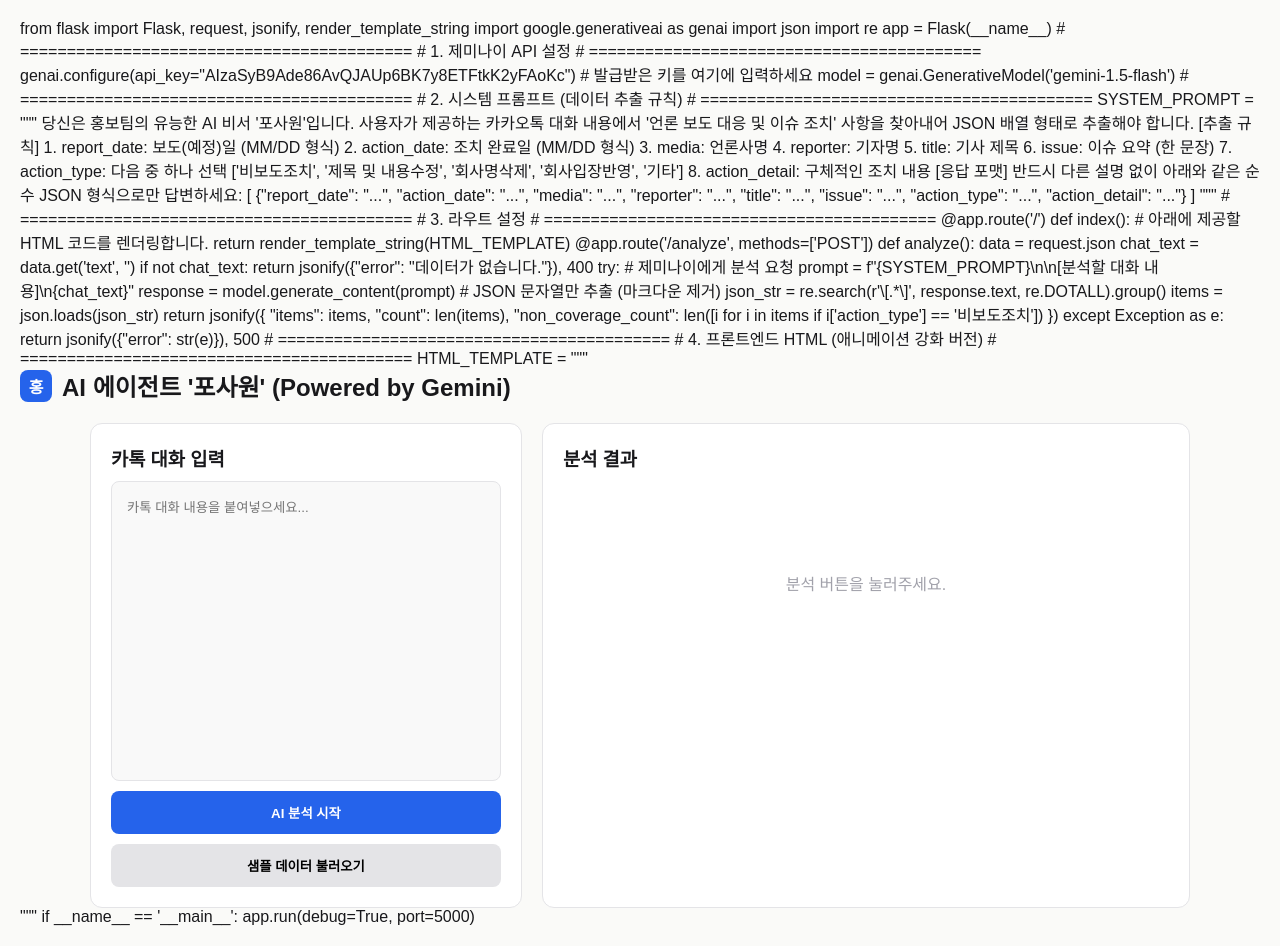
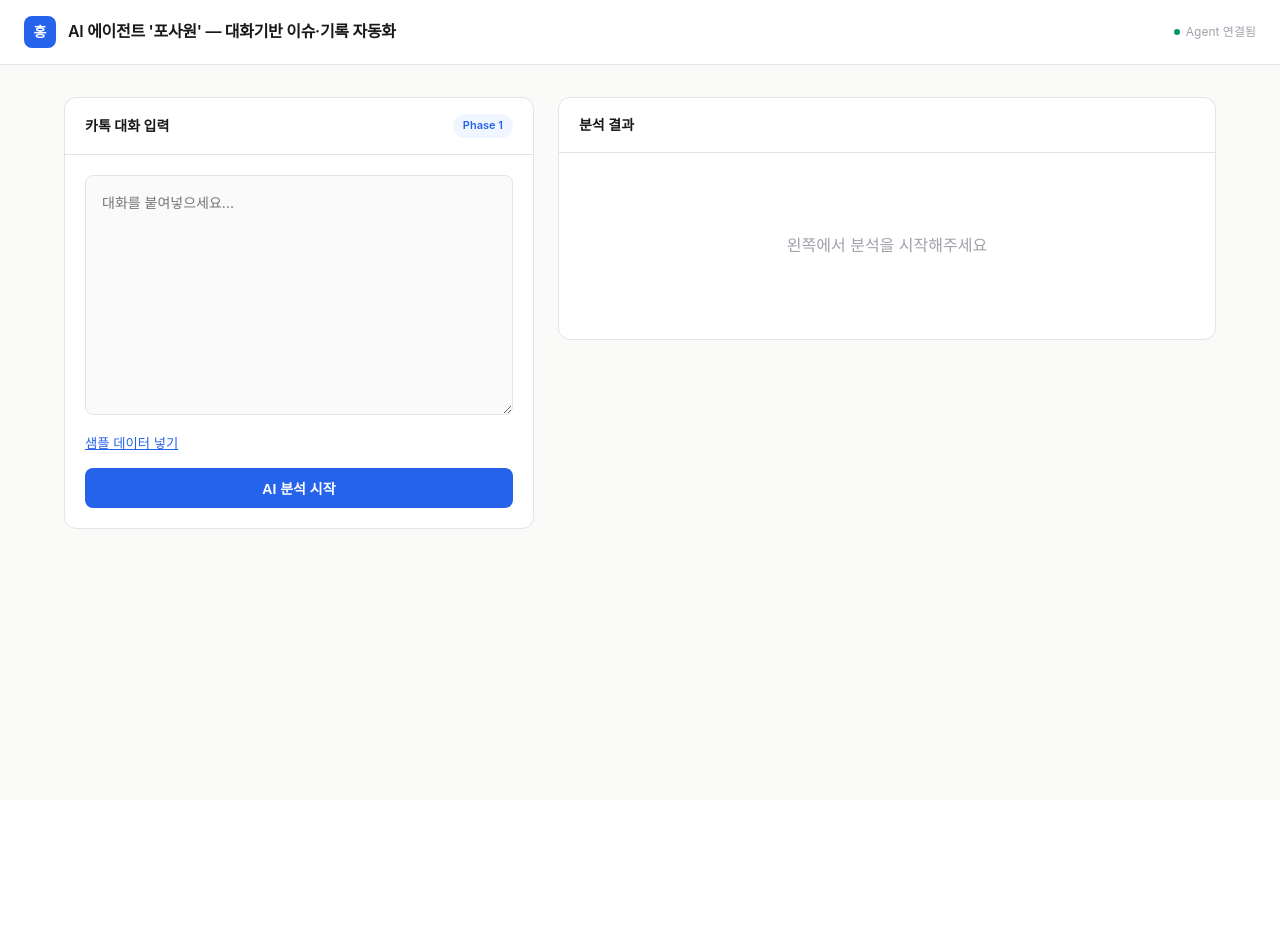
Before and after one commit to JainSohpie/PR_BOT, a Flask app: page / in a window 1280 px wide. After the commit the page ends 529 px from the top, so only its background shows below. Run offline with Flask 3, Linux system fonts and the light colour scheme; some web fonts are replaced.

Commit message:
Update dashboard.html

```diff
--- a/templates/dashboard.html
+++ b/templates/dashboard.html
@@ -1,173 +1,189 @@
-from flask import Flask, request, jsonify, render_template_string
-import google.generativeai as genai
-import json
-import re
-
-app = Flask(__name__)
-
-# ==========================================
-# 1. 제미나이 API 설정
-# ==========================================
-genai.configure(api_key="AIzaSyB9Ade86AvQJAUp6BK7y8ETFtkK2yFAoKc") # 발급받은 키를 여기에 입력하세요
-model = genai.GenerativeModel('gemini-1.5-flash')
-
-# ==========================================
-# 2. 시스템 프롬프트 (데이터 추출 규칙)
-# ==========================================
-SYSTEM_PROMPT = """
-당신은 홍보팀의 유능한 AI 비서 '포사원'입니다.
-사용자가 제공하는 카카오톡 대화 내용에서 '언론 보도 대응 및 이슈 조치' 사항을 찾아내어 JSON 배열 형태로 추출해야 합니다.
-
-[추출 규칙]
-1. report_date: 보도(예정)일 (MM/DD 형식)
-2. action_date: 조치 완료일 (MM/DD 형식)
-3. media: 언론사명
-4. reporter: 기자명
-5. title: 기사 제목
-6. issue: 이슈 요약 (한 문장)
-7. action_type: 다음 중 하나 선택 ['비보도조치', '제목 및 내용수정', '회사명삭제', '회사입장반영', '기타']
-8. action_detail: 구체적인 조치 내용
-
-[응답 포맷]
-반드시 다른 설명 없이 아래와 같은 순수 JSON 형식으로만 답변하세요:
-[
-  {"report_date": "...", "action_date": "...", "media": "...", "reporter": "...", "title": "...", "issue": "...", "action_type": "...", "action_detail": "..."}
-]
-"""
-
-# ==========================================
-# 3. 라우트 설정
-# ==========================================
-
-@app.route('/')
-def index():
-    # 아래에 제공할 HTML 코드를 렌더링합니다.
-    return render_template_string(HTML_TEMPLATE)
-
-@app.route('/analyze', methods=['POST'])
-def analyze():
-    data = request.json
-    chat_text = data.get('text', '')
-
-    if not chat_text:
-        return jsonify({"error": "데이터가 없습니다."}), 400
-
-    try:
-        # 제미나이에게 분석 요청
-        prompt = f"{SYSTEM_PROMPT}\n\n[분석할 대화 내용]\n{chat_text}"
-        response = model.generate_content(prompt)
-
-        # JSON 문자열만 추출 (마크다운 제거)
-        json_str = re.search(r'\[.*\]', response.text, re.DOTALL).group()
-        items = json.loads(json_str)
-
-        return jsonify({
-            "items": items,
-            "count": len(items),
-            "non_coverage_count": len([i for i in items if i['action_type'] == '비보도조치'])
-        })
-    except Exception as e:
-        return jsonify({"error": str(e)}), 500
-
-# ==========================================
-# 4. 프론트엔드 HTML (애니메이션 강화 버전)
-# ==========================================
-HTML_TEMPLATE = """
 <!DOCTYPE html>
 <html lang="ko">
 <head>
 <meta charset="UTF-8">
-    <title>AI 에이전트 '포사원'</title>
+<meta name="viewport" content="width=device-width, initial-scale=1.0">
+<title> AI 에이전트 '포사원' </title>
 <link href="https://cdn.jsdelivr.net/npm/pretendard@latest/dist/web/variable/pretendardvariable-dynamic-subset.min.css" rel="stylesheet">
 <style>
+/* [기존 스타일 유지] */
 :root {
   --bg: #FAFAF8; --card: #FFFFFF; --text: #18181B; --sub: #71717A;
-            --muted: #A1A1AA; --accent: #2563EB; --success: #059669;
-            --border: #E4E4E7; --teams-purple: #5059C9; --font: 'Pretendard Variable', sans-serif;
+  --muted: #A1A1AA; --accent: #2563EB; --accent-hover: #1D4ED8;
+  --success: #059669; --success-bg: #ECFDF5; --warning-bg: #FFFBEB;
+  --border: #E4E4E7; --input-bg: #FAFAFA; --teams-purple: #5059C9;
+  --teams-purple-light: #EDEFFB; --excel-green: #107C41; --excel-green-light: #E7F3EC;
+  --font: 'Pretendard Variable', -apple-system, BlinkMacSystemFont, sans-serif;
 }
 * { margin: 0; padding: 0; box-sizing: border-box; }
-        body { font-family: var(--font); background: var(--bg); color: var(--text); padding: 20px; }
-        .main { max-width: 1100px; margin: 0 auto; display: grid; grid-template-columns: 1fr 1.5fr; gap: 20px; }
-        .panel { background: var(--card); border: 1px solid var(--border); border-radius: 12px; padding: 20px; }
-        .header { margin-bottom: 20px; display: flex; align-items: center; gap: 10px; }
-        .logo { width: 32px; height: 32px; background: var(--accent); color: white; border-radius: 8px; display: flex; align-items: center; justify-content: center; font-weight: bold; }
+body { font-family: var(--font); background: var(--bg); color: var(--text); line-height: 1.6; min-height: 100vh; }
 
-        textarea { width: 100%; height: 300px; padding: 15px; border: 1px solid var(--border); border-radius: 8px; font-family: inherit; resize: none; background: #F9F9F9; margin-bottom: 10px; }
-        .btn { width: 100%; padding: 12px; border: none; border-radius: 8px; font-weight: 600; cursor: pointer; transition: 0.2s; }
+/* [추가: 가상 커서 및 자동화 연출 스타일] */
+#virtualCursor {
+    position: fixed;
+    width: 28px; height: 28px;
+    background: rgba(37, 99, 235, 0.5);
+    border: 2px solid white;
+    border-radius: 50%;
+    pointer-events: none;
+    z-index: 10000;
+    display: none;
+    transition: all 0.9s cubic-bezier(0.45, 0.05, 0.55, 0.95); /* 실제 사람이 움직이는 듯한 곡선 */
+    box-shadow: 0 0 20px rgba(37, 99, 235, 0.4);
+}
+#virtualCursor.clicking { transform: scale(0.8); background: rgba(5, 150, 105, 0.8); }
+
+.focus-row { background-color: #EFF6FF !important; outline: 2px solid var(--accent); transition: background 0.3s; }
+
+/* [기존 디자인 클래스들 그대로 유지] */
+.header { background: var(--card); border-bottom: 1px solid var(--border); padding: 16px 24px; display: flex; align-items: center; justify-content: space-between; position: sticky; top: 0; z-index: 100; }
+.header-left { display: flex; align-items: center; gap: 12px; }
+.logo { width: 32px; height: 32px; background: var(--accent); border-radius: 8px; display: flex; align-items: center; justify-content: center; color: white; font-weight: 700; font-size: 14px; }
+.header h1 { font-size: 16px; font-weight: 600; letter-spacing: -0.3px; }
+.header-status { font-size: 12px; color: var(--muted); display: flex; align-items: center; gap: 6px; }
+.status-dot { width: 6px; height: 6px; border-radius: 50%; background: var(--success); }
+.main { max-width: 1200px; margin: 0 auto; padding: 32px 24px; display: grid; grid-template-columns: 1fr 1.4fr; gap: 24px; align-items: start; }
+.panel { background: var(--card); border: 1px solid var(--border); border-radius: 12px; overflow: hidden; }
+.panel-header { padding: 16px 20px; border-bottom: 1px solid var(--border); display: flex; align-items: center; justify-content: space-between; }
+.panel-title { font-size: 14px; font-weight: 600; }
+.panel-badge { font-size: 11px; font-weight: 600; padding: 3px 10px; border-radius: 100px; background: #EFF6FF; color: var(--accent); }
+.panel-body { padding: 20px; }
+.date-row { display: flex; gap: 12px; margin-bottom: 12px; }
+.date-field { flex: 1; }
+.date-label { font-size: 12px; font-weight: 600; color: var(--sub); display: block; margin-bottom: 4px; }
+.date-input { width: 100%; border: 1px solid var(--border); border-radius: 8px; padding: 10px 14px; font-family: var(--font); font-size: 14px; background: var(--input-bg); color: var(--text); }
+.input-area { width: 100%; min-height: 240px; border: 1px solid var(--border); border-radius: 8px; padding: 16px; font-family: var(--font); font-size: 14px; background: var(--input-bg); resize: vertical; }
+.btn { display: inline-flex; align-items: center; justify-content: center; gap: 8px; padding: 10px 20px; border-radius: 8px; font-size: 14px; font-weight: 600; cursor: pointer; border: none; transition: 0.15s; width: 100%; margin-top: 12px; }
 .btn-primary { background: var(--accent); color: white; }
-        .btn-teams { background: var(--teams-purple); color: white; margin-top: 15px; }
-
-        .result-table { width: 100%; border-collapse: collapse; font-size: 13px; margin-top: 15px; }
-        .result-table th { text-align: left; padding: 10px; border-bottom: 1px solid var(--border); color: var(--sub); }
+.btn-teams { background: var(--teams-purple); color: white; }
+.spinner { width: 16px; height: 16px; border: 2px solid rgba(255,255,255,0.3); border-top-color: white; border-radius: 50%; animation: spin 0.6s linear infinite; }
+@keyframes spin { to { transform: rotate(360deg); } }
+.table-wrap { max-height: 400px; overflow-y: auto; border: 1px solid var(--border); border-radius: 8px; }
+.result-table { width: 100%; border-collapse: collapse; font-size: 13px; }
+.result-table th { text-align: left; padding: 10px; background: var(--bg); border-bottom: 1px solid var(--border); position: sticky; top: 0; }
 .result-table td { padding: 10px; border-bottom: 1px solid #F4F4F5; }
-
-        .tag { padding: 2px 6px; border-radius: 4px; font-size: 11px; font-weight: 600; }
+.tag { display: inline-block; padding: 2px 8px; border-radius: 4px; font-size: 11px; font-weight: 600; }
 .tag-red { background: #FEE2E2; color: #991B1B; }
 .tag-blue { background: #DBEAFE; color: #1E40AF; }
+.tag-orange { background: #FEF3C7; color: #92400E; }
+.tag-green { background: #D1FAE5; color: #065F46; }
 
-        /* 엑셀 애니메이션 효과 */
-        .teams-mockup { margin-top: 20px; border: 1px solid var(--border); border-radius: 10px; overflow: hidden; display: none; background: white; }
-        .teams-mockup.active { display: block; animation: slideUp 0.5s ease; }
-        .excel-row-new { animation: rowAppear 0.6s ease forwards; opacity: 0; background: #FFFBEB; }
-        @keyframes slideUp { from { opacity: 0; transform: translateY(20px); } to { opacity: 1; transform: translateY(0); } }
-        @keyframes rowAppear { to { opacity: 1; background: white; } }
-
-        .spinner { display: inline-block; width: 14px; height: 14px; border: 2px solid rgba(255,255,255,0.3); border-top-color: white; border-radius: 50%; animation: spin 0.8s linear infinite; margin-right: 8px; }
-        @keyframes spin { to { transform: rotate(360deg); } }
+/* Teams Mockup & Animation */
+.save-progress { margin-top: 16px; padding: 16px; background: var(--teams-purple-light); border: 1px solid #D1D6F2; border-radius: 10px; display: none; }
+.save-progress.active { display: block; }
+.save-progress-bar-bg { width: 100%; height: 6px; background: rgba(80, 89, 201, 0.15); border-radius: 3px; overflow: hidden; margin: 10px 0; }
+.save-progress-bar { height: 100%; background: var(--teams-purple); width: 0%; transition: width 0.4s ease; }
+.teams-mockup { margin-top: 24px; border: 1px solid var(--border); border-radius: 12px; overflow: hidden; display: none; background: white; animation: slideUp 0.5s ease; }
+.teams-mockup.active { display: block; }
+@keyframes slideUp { from { transform: translateY(20px); opacity: 0; } to { transform: translateY(0); opacity: 1; } }
+.excel-row-new { background: #FFFBEB; animation: highlight 2s ease forwards; }
+@keyframes highlight { 0% { background: #FDE68A; } 100% { background: white; } }
+.toast { position: fixed; bottom: 24px; right: 24px; padding: 14px 20px; border-radius: 10px; z-index: 1000; display: none; color: white; }
+.toast.success { background: #065F46; }
 </style>
 </head>
 <body>
 
+<div id="virtualCursor"></div>
+
 <div class="header">
+  <div class="header-left">
     <div class="logo">홍</div>
-    <h2>AI 에이전트 '포사원' (Powered by Gemini)</h2>
+    <h1>AI 에이전트 '포사원' — 대화기반 이슈·기록 자동화</h1>
+  </div>
+  <div class="header-status"><span class="status-dot"></span> Agent 연결됨</div>
 </div>
 
 <div class="main">
   <div class="panel">
-        <h3 style="margin-bottom:10px">카톡 대화 입력</h3>
-        <textarea id="chatInput" placeholder="카톡 대화 내용을 붙여넣으세요..."></textarea>
-        <button class="btn btn-primary" onclick="analyze()" id="analyzeBtn">AI 분석 시작</button>
-        <button class="btn" style="margin-top:10px; background:#E4E4E7;" onclick="loadSample()">샘플 데이터 불러오기</button>
+    <div class="panel-header"><span class="panel-title">카톡 대화 입력</span><span class="panel-badge">Phase 1</span></div>
+    <div class="panel-body">
+      <textarea id="chatInput" class="input-area" placeholder="대화를 붙여넣으세요..."></textarea>
+      <div style="margin-top:8px">
+        <button class="sample-btn" onclick="loadSample()" style="color:var(--accent); cursor:pointer; background:none; border:none; text-decoration:underline;">샘플 데이터 넣기</button>
+      </div>
+      <button id="analyzeBtn" class="btn btn-primary" onclick="analyze()">AI 분석 시작</button>
+    </div>
   </div>
 
   <div class="panel">
-        <h3>분석 결과</h3>
+    <div class="panel-header"><span class="panel-title">분석 결과</span><span id="resultBadge" class="panel-badge" style="display:none">0건</span></div>
+    <div class="panel-body">
+      <div id="emptyState" style="text-align:center; padding:60px 0; color:var(--muted);">
+        <p>왼쪽에서 분석을 시작해주세요</p>
+      </div>
+
       <div id="resultArea" style="display:none">
+        <div id="summaryCards" style="display:flex; gap:10px; margin-bottom:15px;"></div>
+        <div class="table-wrap">
           <table class="result-table">
-                <thead><tr><th>날짜</th><th>매체/기자</th><th>제목</th><th>유형</th></tr></thead>
+            <thead>
+              <tr><th>보도일</th><th>매체/기자</th><th>기사제목</th><th>조치유형</th></tr>
+            </thead>
             <tbody id="resultBody"></tbody>
           </table>
-            <button class="btn btn-teams" onclick="saveToTeams()" id="saveBtn">Teams 엑셀로 전송하기</button>
+        </div>
+
+        <button id="saveBtn" class="btn btn-teams" onclick="saveToTeams()">Teams 파일로 전송</button>
+
+        <div id="saveProgress" class="save-progress">
+          <div style="font-size:13px; color:var(--teams-purple); font-weight:600;">Teams 동기화 중...</div>
+          <div class="save-progress-bar-bg"><div id="progressBar" class="save-progress-bar"></div></div>
+          <div id="progressStep" style="font-size:12px; color:var(--sub);">준비 중...</div>
+        </div>
 
         <div id="teamsMockup" class="teams-mockup">
-                <div style="background:var(--teams-purple); color:white; padding:8px 15px; font-size:12px;">이슈관리DB.xlsx - Teams 실시간 동기화</div>
-                <table class="result-table" style="margin:0;">
-                    <tbody id="excelBody"></tbody>
+          <div style="background:var(--teams-purple); color:white; padding:10px 15px; font-size:12px; font-weight:600;">이슈관리DB.xlsx - 실시간 동기화</div>
+          <div class="excel-table-wrap" style="max-height:250px; overflow-y:auto;">
+            <table class="excel-table" style="width:100%; border-collapse:collapse; font-size:12px;">
+              <tbody id="excelBody">
+                <tr style="background:#f5f5f5; font-weight:600;"><td style="padding:8px;">#</td><td>보도일</td><td>매체</td><td>제목</td><td>상태</td></tr>
+              </tbody>
             </table>
           </div>
         </div>
-        <div id="emptyState" style="text-align:center; padding:100px 0; color:var(--muted);">분석 버튼을 눌러주세요.</div>
+      </div>
+    </div>
   </div>
 </div>
 
+<div id="toast" class="toast"></div>
+
 <script>
 let currentItems = [];
+const tagColors = { '비보도조치': 'tag-red', '제목 및 내용수정': 'tag-blue', '회사명삭제': 'tag-orange', '회사입장반영': 'tag-green' };
 
 function loadSample() {
-    document.getElementById('chatInput').value = `--------------- 2026년 4월 3일 ---------------
-[오전 9:23] 팀장: 한국경제 김민수 기자 "포스코이앤씨 하자 분쟁" 기사 떴다. 제목 수정 요청해.
-[오전 10:30] 포사원: 수정 완료됐습니다. "일부 건설사"로 변경됨.
-[오후 2:15] 팀장: 머니투데이 박지영 기자 취재 문의 왔는데 보도 안하기로 협의함.`;
+    document.getElementById('chatInput').value = `[오전 9:23] 팀장: 한국경제 김민수 기자 "포스코이앤씨 하자 분쟁" 기사 수정 요청해.\n[오전 10:30] 포사원: 수정 완료됐습니다.\n[오후 2:15] 팀장: 머니투데이 비보도 조치 협의 완료.`;
+}
+
+// 가상 커서 이동 및 클릭 연출 함수
+async function moveCursorAndAction(elementId, actionLabel) {
+    const cursor = document.getElementById('virtualCursor');
+    const target = document.getElementById(elementId);
+    const rect = target.getBoundingClientRect();
+
+    cursor.style.display = 'block';
+    cursor.style.left = (rect.left + rect.width/2) + 'px';
+    cursor.style.top = (rect.top + rect.height/2) + 'px';
+
+    await new Promise(r => setTimeout(r, 1200)); // 이동 시간 대기
+
+    cursor.classList.add('clicking');
+    if(actionLabel) showToast(actionLabel, 'success');
+    await new Promise(r => setTimeout(r, 400));
+    cursor.classList.remove('clicking');
 }
 
 async function analyze() {
     const text = document.getElementById('chatInput').value;
-    if(!text) return alert("내용을 입력하세요!");
+    if(!text) return;
 
     const btn = document.getElementById('analyzeBtn');
     btn.disabled = true; btn.innerHTML = '<span class="spinner"></span> 분석 중...';
 
+    // 백엔드 통신 (Gemini API 호출)
+    try {
         const res = await fetch('/analyze', {
             method: 'POST',
             headers: {'Content-Type': 'application/json'},
@@ -176,51 +192,106 @@ async function analyze() {
         const data = await res.json();
         currentItems = data.items;
 
+        renderResults(data);
+
+        // --- [Step 2: 자동화 연출 시작] ---
+        await new Promise(r => setTimeout(r, 800));
+
+        // 1. 결과 테이블의 첫 번째 행 확인 연출
+        const firstRow = document.querySelector('#resultBody tr');
+        if(firstRow) {
+            firstRow.id = 'tempRow';
+            await moveCursorAndAction('tempRow', '추출 데이터 검토 중...');
+            firstRow.classList.add('focus-row');
+        }
+
+        // 2. Teams 전송 버튼으로 커서 이동 후 자동 클릭
+        await new Promise(r => setTimeout(r, 1000));
+        await moveCursorAndAction('saveBtn', 'Teams DB로 전송을 시작합니다.');
+
+        // 실제 전송 함수 실행
+        saveToTeams();
+
+        // 커서 숨기기
+        setTimeout(() => {
+            document.getElementById('virtualCursor').style.display = 'none';
+            if(firstRow) firstRow.classList.remove('focus-row');
+        }, 1000);
+
+    } catch(e) {
+        showToast('오류 발생: ' + e.message, 'error');
+    } finally {
+        btn.disabled = false; btn.innerHTML = 'AI 분석 시작';
+    }
+}
+
+function renderResults(data) {
     document.getElementById('emptyState').style.display = 'none';
     document.getElementById('resultArea').style.display = 'block';
+    document.getElementById('resultBadge').textContent = data.count + '건';
+    document.getElementById('resultBadge').style.display = 'block';
 
     document.getElementById('resultBody').innerHTML = data.items.map(item => `
         <tr>
-            <td>\${item.report_date}</td>
-            <td><strong>\${item.media}</strong><br>\${item.reporter}</td>
-            <td>\${item.title}</td>
-            <td><span class="tag \${item.action_type === '비보도조치' ? 'tag-red' : 'tag-blue'}">\${item.action_type}</span></td>
+            <td>${item.report_date}</td>
+            <td><strong>${item.media}</strong></td>
+            <td>${item.title}</td>
+            <td><span class="tag ${tagColors[item.action_type] || ''}">${item.action_type}</span></td>
         </tr>
     `).join('');
-
-    btn.disabled = false; btn.innerHTML = 'AI 분석 시작';
 }
 
-function saveToTeams() {
-    const btn = document.getElementById('saveBtn');
-    btn.disabled = true; btn.innerHTML = '<span class="spinner"></span> 전송 중...';
+async function saveToTeams() {
+    const progress = document.getElementById('saveProgress');
+    const bar = document.getElementById('progressBar');
+    const step = document.getElementById('progressStep');
 
+    progress.classList.add('active');
+
+    const steps = [
+        {p: 30, t: 'Teams 보안 인증 중...'},
+        {p: 60, t: '이슈관리DB.xlsx 연결 완료'},
+        {p: 100, t: '데이터 동기화 중...'}
+    ];
+
+    for(const s of steps) {
+        await new Promise(r => setTimeout(r, 700));
+        bar.style.width = s.p + '%';
+        step.textContent = s.t;
+    }
+
+    appendRowsToMockup(currentItems);
+}
+
+function appendRowsToMockup(items) {
     const mockup = document.getElementById('teamsMockup');
+    const excelBody = document.getElementById('excelBody');
     mockup.classList.add('active');
-    const excelBody = document.getElementById('excelBody');
 
-    currentItems.forEach((item, idx) => {
+    items.forEach((item, idx) => {
         setTimeout(() => {
             const tr = document.createElement('tr');
             tr.className = 'excel-row-new';
+            tr.style.borderBottom = '1px solid #eee';
             tr.innerHTML = `
-                <td style="width:50px; color:#A1A1AA;">\${10 + idx}</td>
-                <td>\${item.report_date}</td>
-                <td>\${item.media}</td>
-                <td style="font-weight:600;">\${item.title}</td>
-                <td style="color:var(--teams-purple);">입력완료</td>
+                <td style="padding:8px; color:#999;">${20 + idx}</td>
+                <td>${item.report_date}</td>
+                <td>${item.media}</td>
+                <td style="font-weight:600;">${item.title}</td>
+                <td style="color:var(--teams-purple); font-weight:600;">저장완료</td>
             `;
             excelBody.appendChild(tr);
-            if(idx === currentItems.length - 1) {
-                btn.innerHTML = '전송 완료';
+            tr.scrollIntoView({behavior: 'smooth', block: 'nearest'});
+        }, idx * 400);
+    });
 }
-        }, idx * 600);
-    });
+
+function showToast(msg, type) {
+    const t = document.getElementById('toast');
+    t.textContent = msg; t.className = 'toast ' + type;
+    t.style.display = 'block';
+    setTimeout(() => t.style.display='none', 3000);
 }
 </script>
 </body>
 </html>
-"""
-
-if __name__ == '__main__':
-    app.run(debug=True, port=5000)
```
Lines whose indentation alone changed are shown as unchanged.
